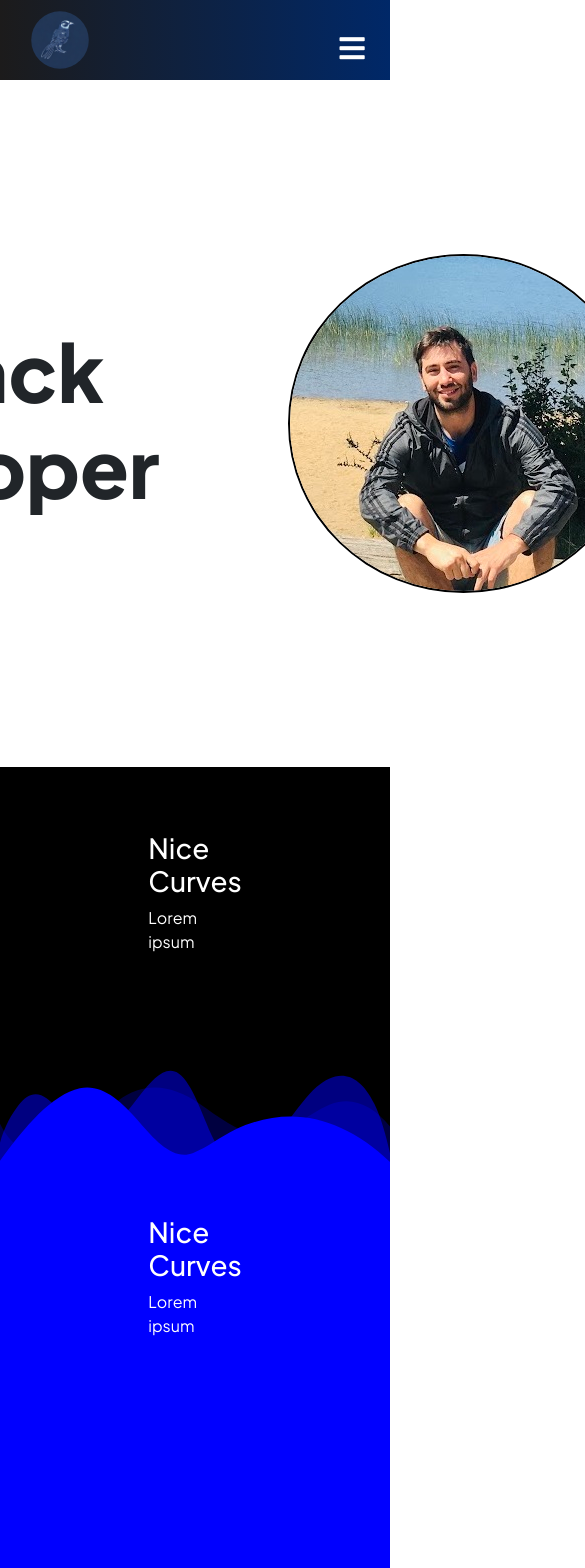
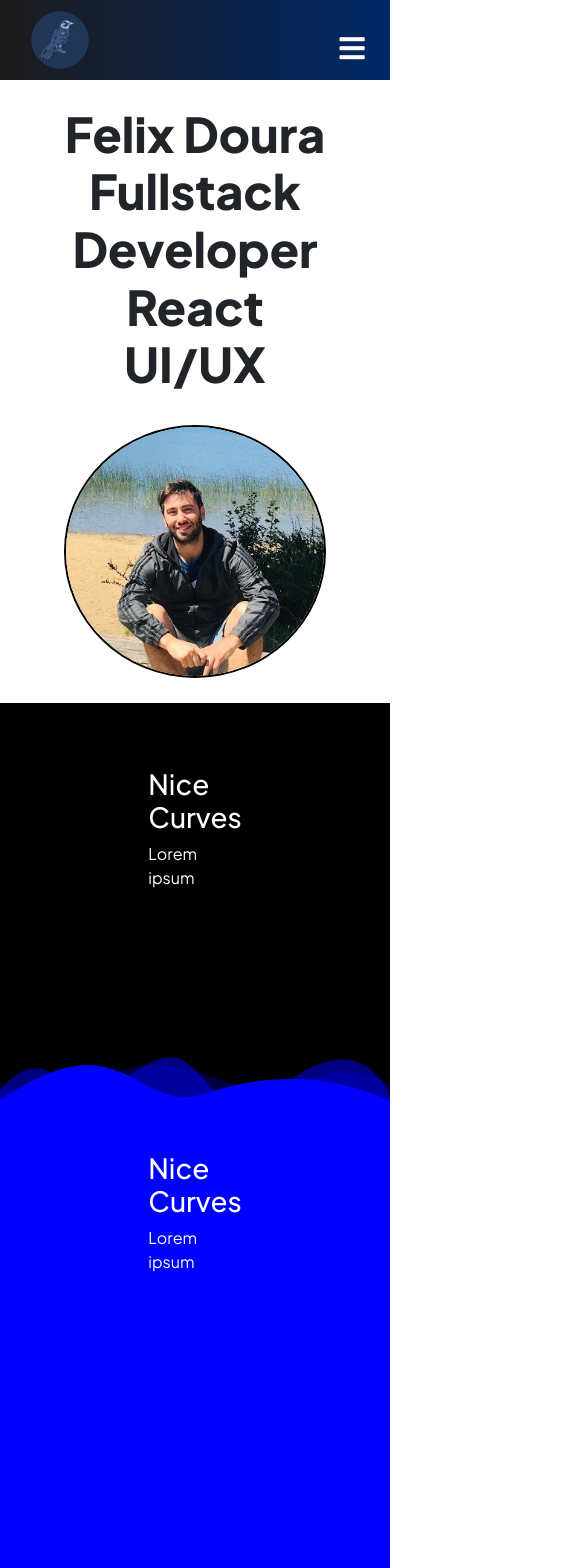
Before and after one commit to felixdoura/felixdoura.github.io, a React (Create React App) app: page / in a window 390 px wide. Shown: the top 1568 px of the page, 585 px wide, since content can reach past the window. Built offline with nearby package versions, Linux system fonts and the light colour scheme.

Commit message:
Working on the layout for the mobiles

```diff
--- a/src/components/Footer.css
+++ b/src/components/Footer.css
@@ -1,4 +1,15 @@
 .footer-container {
     background-color: #871400;
+    color: white;
+    display: flex;
+    align-items: center;
+    justify-content: center;
     padding: 4rem 10rem;
 }
+
+
+@media screen and (max-width: 990px) {
+    .footer-container {
+        padding: 0 4rem 2rem 4rem;
+    }
+}
--- a/src/components/Footer.js
+++ b/src/components/Footer.js
@@ -6,7 +6,7 @@ function Footer() {
         <>
             <footer className='footer-container'>
                 <div>
-                    <h1>Hello</h1>
+                    <h1>Footer Section: Disclaim and Stuff</h1>
                 </div>
             </footer>
         </>
--- a/src/components/HeroSection.css
+++ b/src/components/HeroSection.css
@@ -30,3 +30,20 @@
     border-radius: 50%;
     border: 2px solid #000;
 }
+
+@media screen and (max-width: 990px) {
+    .hero-title {
+        font-size: 3rem;
+        font-weight: 700;
+        text-align: center;
+    }
+
+    .hero-wrapper {
+        flex-direction: column;
+        gap: 1.5rem;
+    }
+
+    .hero-wrapper .profile-pic {
+        max-width: 100%;
+    }
+}
--- a/src/components/SectionAbout.css
+++ b/src/components/SectionAbout.css
@@ -26,6 +26,12 @@
 
 .about-divider .shape-fill {
     fill: blue;
+}
+
+@media screen and (max-width: 990px) {
+    .about-divider svg {
+        height: 50px;
+    }
 }
 
 /* .curve {
--- a/src/pages/Home.css
+++ b/src/pages/Home.css
@@ -8,6 +8,12 @@
 
 .hero-section {
     padding: 3rem 10rem;
+}
+
+@media screen and (max-width: 990px) {
+    .hero-section {
+        padding: 1rem 4rem;
+    }
 }
 
 
@@ -50,8 +56,8 @@
 
 .education-section {
     padding: 12rem 10rem 3rem 10rem;
-    background: rgb(2,0,36);
-    background: linear-gradient(180deg, rgba(2,0,36,1) 0%, rgba(147,28,28,1) 65%, rgba(147,28,28,1) 100%);
+    background: rgb(2, 0, 36);
+    background: linear-gradient(180deg, rgba(2, 0, 36, 1) 0%, rgba(147, 28, 28, 1) 65%, rgba(147, 28, 28, 1) 100%);
     color: white;
     position: relative;
 }
@@ -77,7 +83,11 @@
     fill: blue;
 }
 
-
+@media screen and (max-width: 990px) {
+    .education-top-divider svg {
+        height: 70px;
+    }
+}
 
 /* -------------------- */
 /* SOCIAL MEDIA SECTION */
@@ -98,7 +108,6 @@
 
 .social-media-section {
     background-color: #931C1C;
-
 }
 
 .social-media-buttons {
@@ -143,3 +152,15 @@
 .discord-link {
     color: #5865F2
 }
+
+
+
+@media screen and (max-width: 990px) {
+    .social-media-buttons {
+        display: grid;
+        grid-template-columns: repeat(2, 1fr);
+        gap: 1rem;
+        padding: 1rem 2rem 12rem 2rem;
+        justify-items: center;
+    }
+}
```
